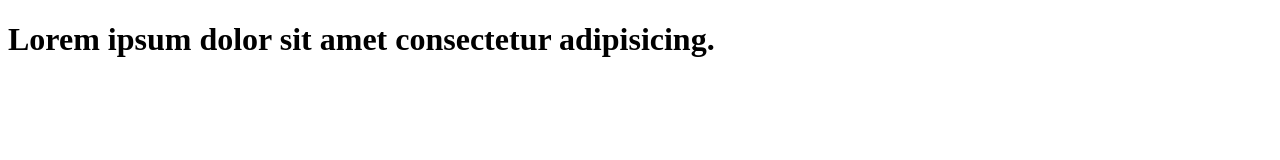
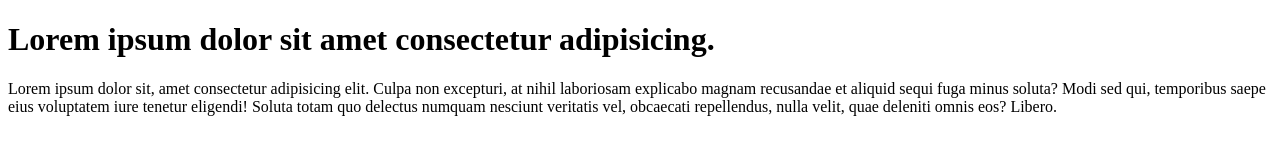
Before and after one commit to shivanandreddy/learn-git, a plain HTML site: page index.html in a window 1280 px wide. Drawn offline with Linux system fonts and the light colour scheme.

Commit message:
add paragraph

```diff
--- a/index.html
+++ b/index.html
@@ -7,6 +7,7 @@
 </head>
 <body>
     <h1>Lorem ipsum dolor sit amet consectetur adipisicing.</h1>
+    <p>Lorem ipsum dolor sit, amet consectetur adipisicing elit. Culpa non excepturi, at nihil laboriosam explicabo magnam recusandae et aliquid sequi fuga minus soluta? Modi sed qui, temporibus saepe eius voluptatem iure tenetur eligendi! Soluta totam quo delectus numquam nesciunt veritatis vel, obcaecati repellendus, nulla velit, quae deleniti omnis eos? Libero.</p>
 
 </body>
 </html>
```
